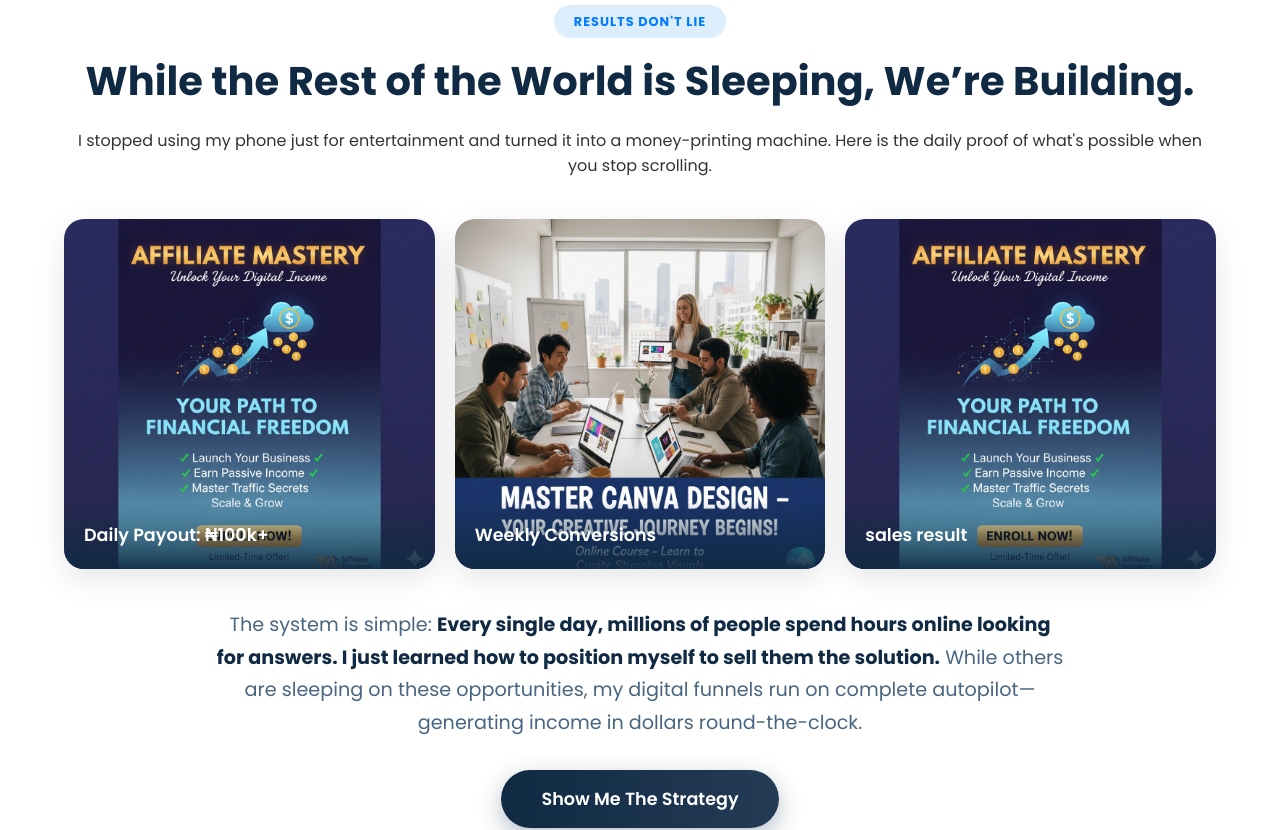
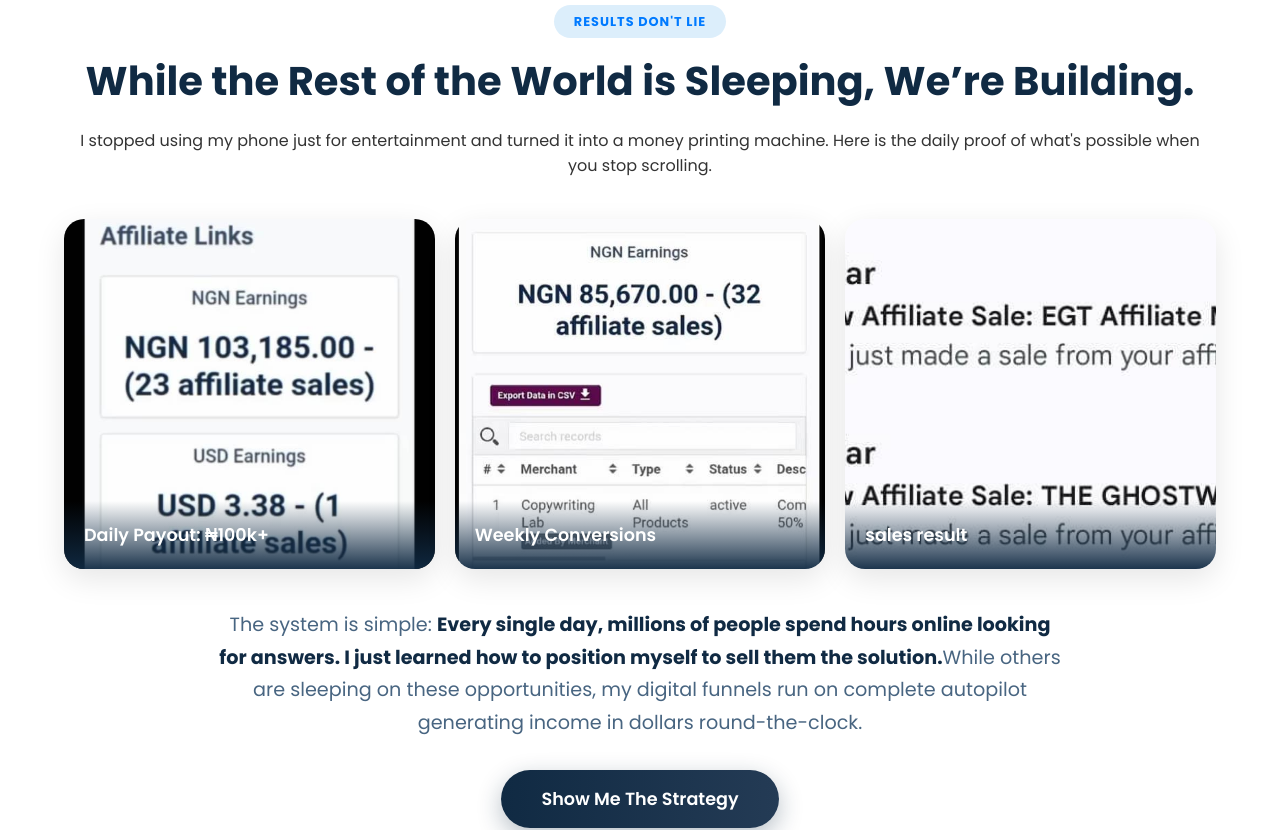
Before and after one commit to KosisochukwuD/react-app, a React (Create React App) app: page / in a window 1280 px wide. Shown: the part 860-1690 px from the top of the page. Built offline with nearby package versions, Linux system fonts and the light colour scheme.

Commit message:
made changes to pictures

```diff
--- a/src/components/Profile.jsx
+++ b/src/components/Profile.jsx
@@ -34,24 +34,24 @@ const Profile = () => {
   <div className="results-header">
     <span className="badge">Results Don't Lie</span>
     <h2>While the Rest of the World is Sleeping, We’re Building.</h2>
-    <p>I stopped using my phone just for entertainment and turned it into a money-printing machine. Here is the daily proof of what's possible when you stop scrolling.</p>
+    <p>I stopped using my phone just for entertainment and turned it into a money printing machine. Here is the daily proof of what's possible when you stop scrolling.</p>
   </div>
 
   <div className="results-gallery">
     <div className="result-card">
-      <img src={myaffliate} alt="Earnings Screenshot" />
+      <img src={myimg2} alt="Earnings Screenshot" />
       <div className="result-overlay">
         <span>Daily Payout: ₦100k+</span>
       </div>
     </div>
     <div className="result-card">
-      <img src={mycanva} alt="Sales Notification" />
+      <img src={myimg1} alt="Sales Notification" />
       <div className="result-overlay">
         <span>Weekly Conversions</span>
       </div>
     </div>
     <div className="result-card">
-      <img src={myaffliate} alt="Student Success" />
+      <img src={myimg3} alt="Student Success" />
       <div className="result-overlay">
         <span>sales result</span>
       </div>
@@ -59,7 +59,8 @@ const Profile = () => {
   </div>
 
   <div className="marketing-pitch">
-    <p>The system is simple: <strong>Every single day, millions of people spend hours online looking for answers. I just learned how to position myself to sell them the solution.</strong> While others are sleeping on these opportunities, my digital funnels run on complete autopilot—generating income in dollars round-the-clock.</p>
+    <p>The system is simple: <strong>Every single day, millions of people spend hours online looking for answers. I just learned how to position myself to sell them the solution.</strong>
+    While others are sleeping on these opportunities, my digital funnels run on complete autopilot generating income in dollars round-the-clock.</p>
     <button className="cta-btn secondary" onClick={() => navigate('/products')}>Show Me The Strategy</button>
   </div>
 </section>
```
